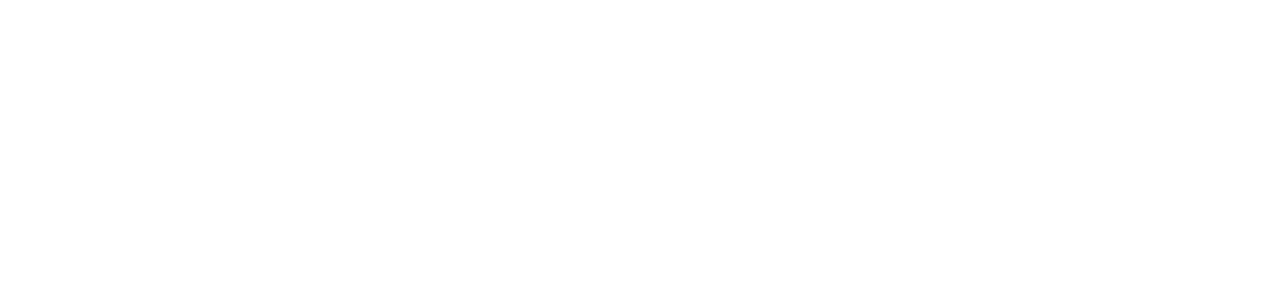
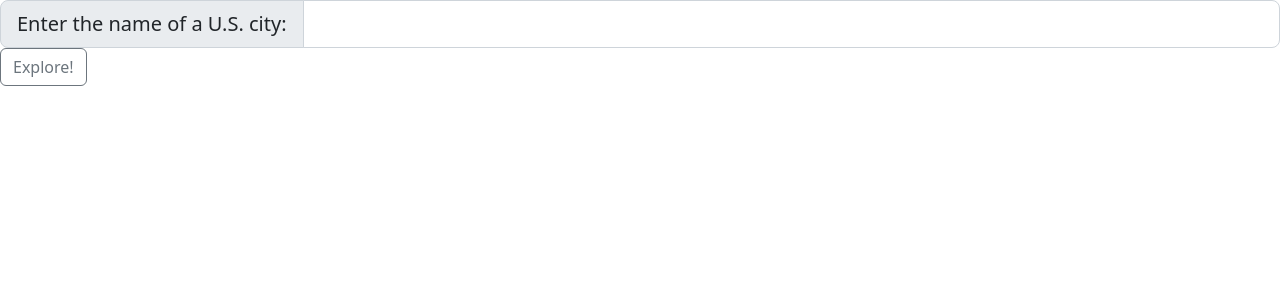
Before and after one commit to brandenge/city-explorer, a React (Create React App) app: page / in a window 1280 px wide. Shown: the top 300 px of the page. Built offline with nearby package versions, Linux system fonts and the light colour scheme.

Commit message:
Feature 2 complete for latitude and longitude

```diff
--- a/src/App.js
+++ b/src/App.js
@@ -1,7 +1,75 @@
+import React from 'react';
+import axios from 'axios';
+import Form from 'react-bootstrap/Form';
+import InputGroup from "react-bootstrap/InputGroup";
+import Button from "react-bootstrap/Button";
+import Card from 'react-bootstrap/Card';
 
+class App extends React.Component {
+  constructor(props) {
+    super(props);
+    this.state = {
+      city: '',
+      cityData: [],
+      error: false,
+      errorMessage: ''
+    };
+  }
 
-function App() {
+  handleInput = (e) => {
+    e.preventDefault();
+    this.setState({
+      city: e.target.value
+    });
+  }
 
+  getCityData = async (e) => {
+    e.preventDefault();
+    try {
+      const url = `https://us1.locationiq.com/v1/search?key=${process.env.REACT_APP_LOCATION_IQ_API_KEY}&q=${this.state.city}&format=json`;
+      const cityData = await axios.get(url);
+      this.setState({
+        cityData: cityData.data
+      });
+    } catch(error) {
+      console.log(error);
+      this.setState({
+        error: true,
+        errorMessage: `An error occured: ${error.message}`
+      });
+    }
+  }
+
+  render() {
+    return (
+      <>
+        <Form onSubmit={this.getCityData}>
+          <InputGroup size='lg'>
+            <InputGroup.Text id="inputGroup-sizing-lg">
+              Enter the name of a U.S. city:
+            </InputGroup.Text>
+            <Form.Control onInput={this.handleInput}/>
+          </InputGroup>
+          <Button variant='outline-secondary' id='button-addon2' type='submit'>
+            Explore!
+          </Button>
+        </Form>
+        {
+          this.state.error && <p>{this.state.errorMessage}</p>
+        }
+        {
+          this.state.cityData.length > 0 &&
+          <Card className='card' style={{ width: '18rem' }}>
+            <Card.Body>
+              <Card.Title>{this.state.cityData[0].display_name}</Card.Title>
+              <Card.Text>Latitude: {this.state.cityData[0].lat}</Card.Text>
+              <Card.Text>Longitude: {this.state.cityData[0].lon}</Card.Text>
+            </Card.Body>
+          </Card>
+        }
+      </>
+    );
+  }
 }
 
 export default App;
--- a/src/index.js
+++ b/src/index.js
@@ -2,7 +2,7 @@
 import ReactDOM from 'react-dom/client';
 import './index.css';
 import App from './App';
-import reportWebVitals from './reportWebVitals';
+import 'bootstrap/dist/css/bootstrap.min.css';
 
 const root = ReactDOM.createRoot(document.getElementById('root'));
 root.render(
@@ -10,8 +10,3 @@
     <App />
   </React.StrictMode>
 );
-
-// If you want to start measuring performance in your app, pass a function
-// to log results (for example: reportWebVitals(console.log))
-// or send to an analytics endpoint. Learn more: https://bit.ly/CRA-vitals
-reportWebVitals();
--- a/src/reportWebVitals.js
+++ /dev/null
@@ -1,13 +0,0 @@
-const reportWebVitals = onPerfEntry => {
-  if (onPerfEntry && onPerfEntry instanceof Function) {
-    import('web-vitals').then(({ getCLS, getFID, getFCP, getLCP, getTTFB }) => {
-      getCLS(onPerfEntry);
-      getFID(onPerfEntry);
-      getFCP(onPerfEntry);
-      getLCP(onPerfEntry);
-      getTTFB(onPerfEntry);
-    });
-  }
-};
-
-export default reportWebVitals;
```
Also changed, not shown: public/manifest.json (added), 2 other files (tests, documents, lock files or other folders).
